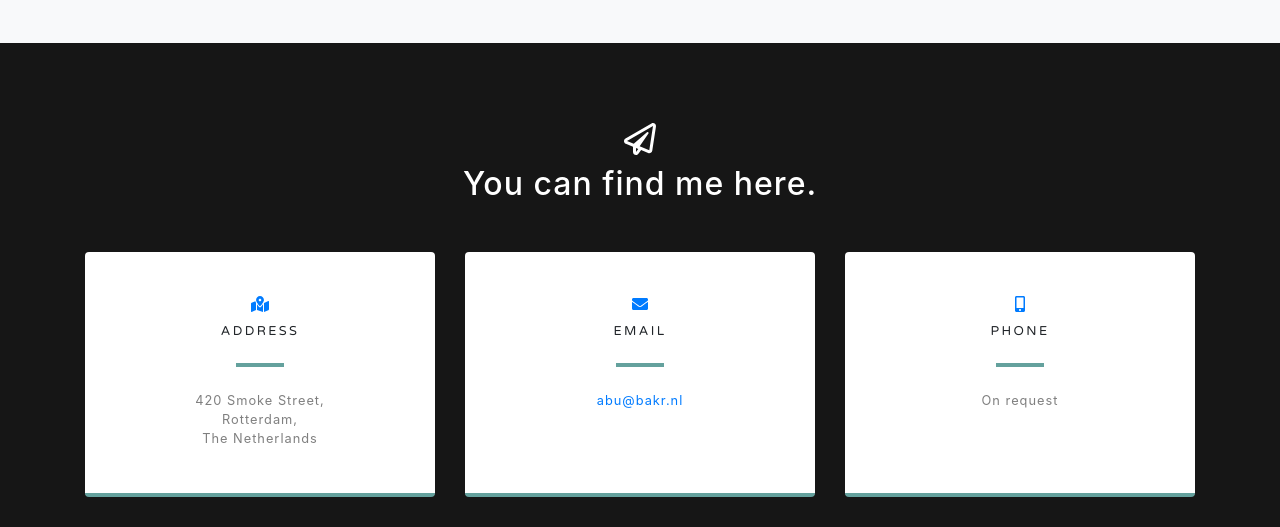
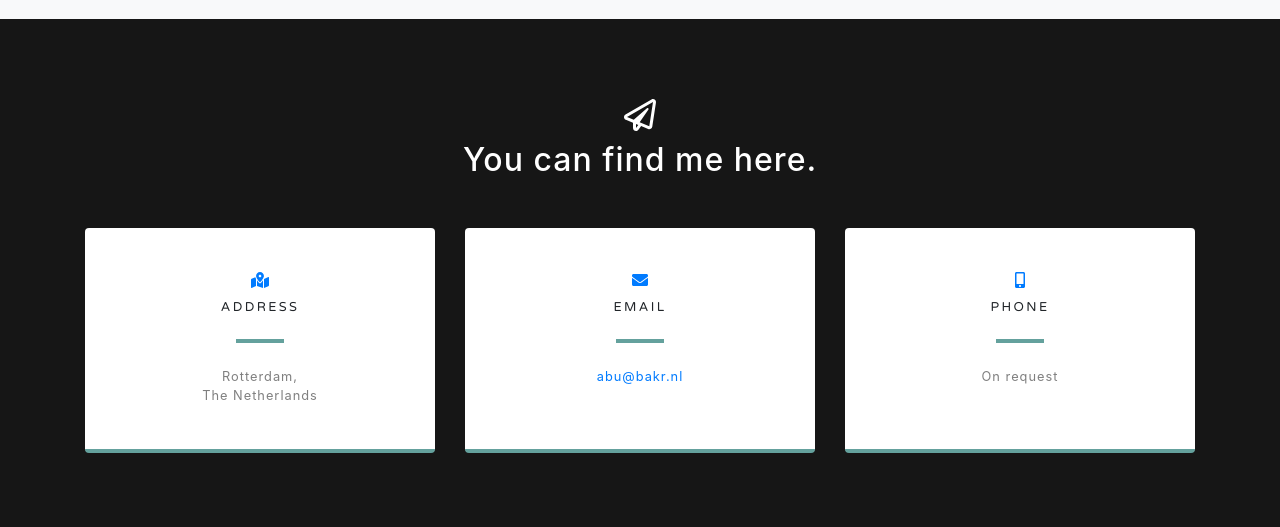
Before and after one commit to LPvdT/LPvdT.github.io, a website with bundled scripts: page index.html in a window 1280 px wide. Shown: the part 2831-3358 px from the top of the page. Built offline with nearby package versions, Linux system fonts and the light colour scheme; files whose address does not match are found by name.

Commit message:
More index updates

```diff
--- a/index.html
+++ b/index.html
@@ -68,7 +68,6 @@
             <p class="text-white-50">I am a MSc specialised in econometrics, quantitative finance and mathematical economics. However, I have developed a keen interest in machine learning and programming throughout my studies. On this site, you can find some of the projects I have been working on in my leisure time during my studies.</p>
           </div>
         </div>
-        <img src="img/computer.pngx" class="img-fluid" alt="">
       </div>
     </section>
 
@@ -149,7 +148,7 @@
                 <i class="fas fa-map-marked-alt text-primary mb-2"></i>
                 <h4 class="text-uppercase m-0">Address</h4>
                 <hr class="my-4">
-                <div class="small text-black-50">420 Smoke Street, <br>Rotterdam, <br>The Netherlands</div>
+                <div class="small text-black-50">Rotterdam, <br>The Netherlands</div>
               </div>
             </div>
           </div>
```
